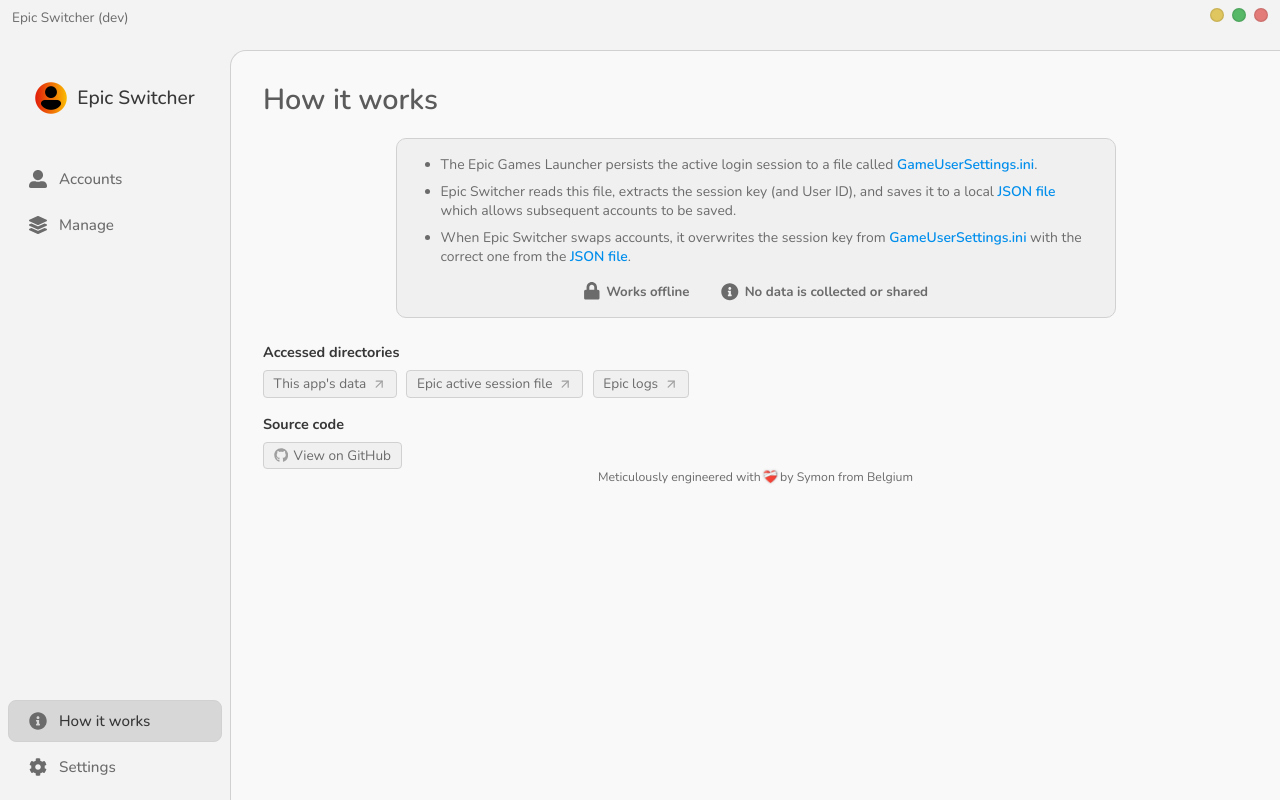
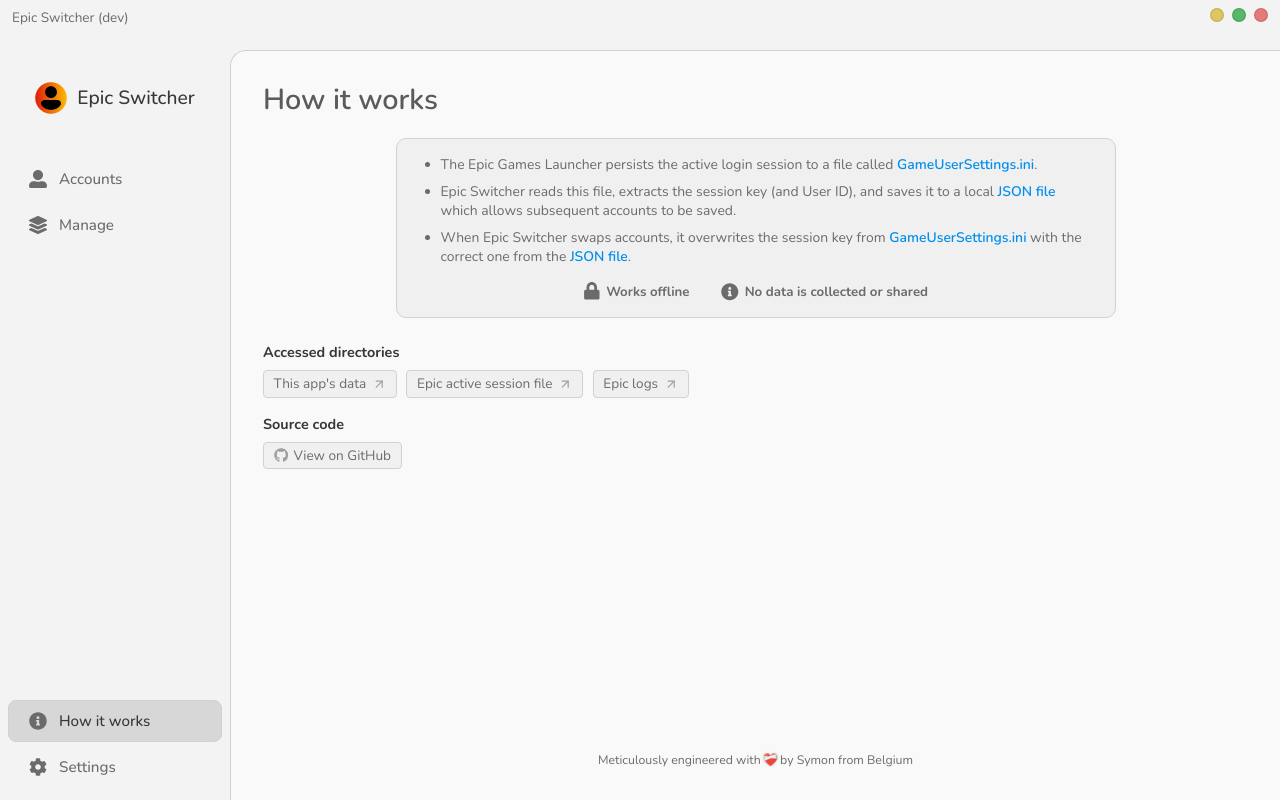
Before and after one commit to symonxdd/epic-switcher, a React (Vite) app in the folder frontend/: page /how-it-works in a window 1280 px wide. Built offline with nearby package versions, Linux system fonts and the light colour scheme.

Commit message:
Wrap HowItWorks page in pageWrapper for layout

```diff
--- a/frontend/src/pages/HowItWorks.jsx
+++ b/frontend/src/pages/HowItWorks.jsx
@@ -34,7 +34,7 @@ function HowItWorks() {
   }
 
   return (
-    <>
+    <div className={styles.pageWrapper}>
       <PageHeader title="How it works" />
 
       <div className={styles.container}>
@@ -112,12 +112,12 @@ function HowItWorks() {
             </span>
           </div>
         </div>
+      </div>
 
-        <div className={styles.madeWith}>
-          Meticulously engineered with<span className={styles.heart}>❤️‍🩹</span> by Symon from Belgium
-        </div>
+      <div className={styles.madeWith}>
+        Meticulously engineered with<span className={styles.heart}>❤️‍🩹</span> by Symon from Belgium
       </div>
-    </>
+    </div>
   )
 }
 
--- a/frontend/src/pages/HowItWorks.module.css
+++ b/frontend/src/pages/HowItWorks.module.css
@@ -1,3 +1,9 @@
+.pageWrapper {
+  display: flex;
+  flex-direction: column;
+  min-height: 100%;
+}
+
 .container {
   color: var(--text-primary);
   background-color: var(--bg-card);
@@ -218,6 +224,8 @@
   display: flex;
   justify-content: center;
   align-items: flex-end;
+  margin-top: auto;
+  /* padding-top: 2rem; */
 }
 
 .heart {
```
